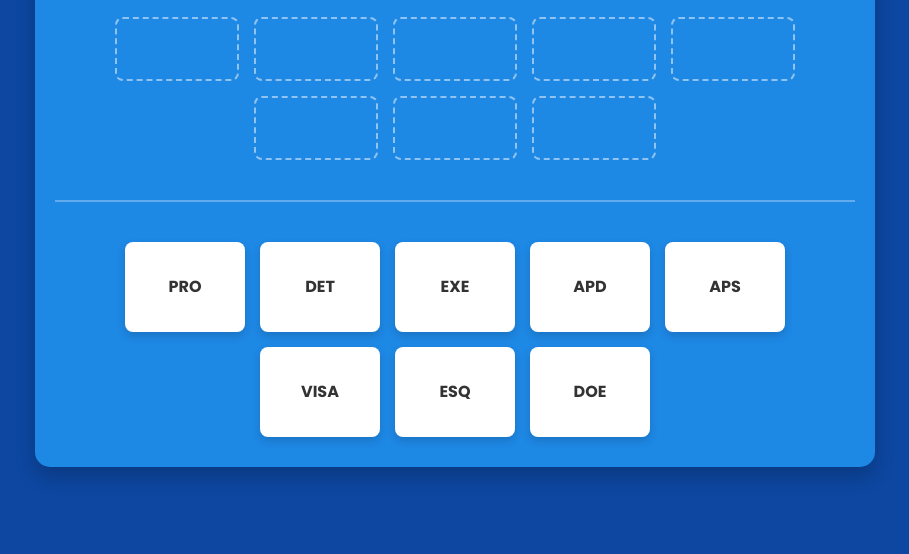
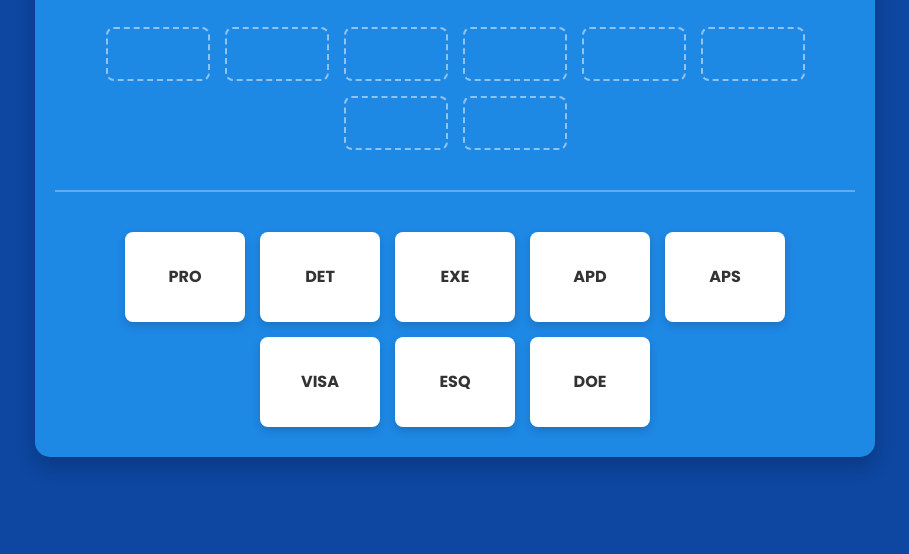
Before and after one commit to JPA31000/cartemop, a plain HTML site: page index.html in a window 1280 px wide. Shown: the part 246-800 px from the top of the page, without its empty margins (185-1094 px from the left). Drawn offline with Linux system fonts and the light colour scheme.

Commit message:
Adjust target size

```diff
--- a/style.css
+++ b/style.css
@@ -77,8 +77,8 @@
 
 /* Style des emplacements cibles */
 .cible {
-    width: 120px;
-    height: 60px;
+    width: 100px;
+    height: 50px;
     border: 2px dashed rgba(255, 255, 255, 0.5);
     border-radius: 8px;
     display: flex;
```
